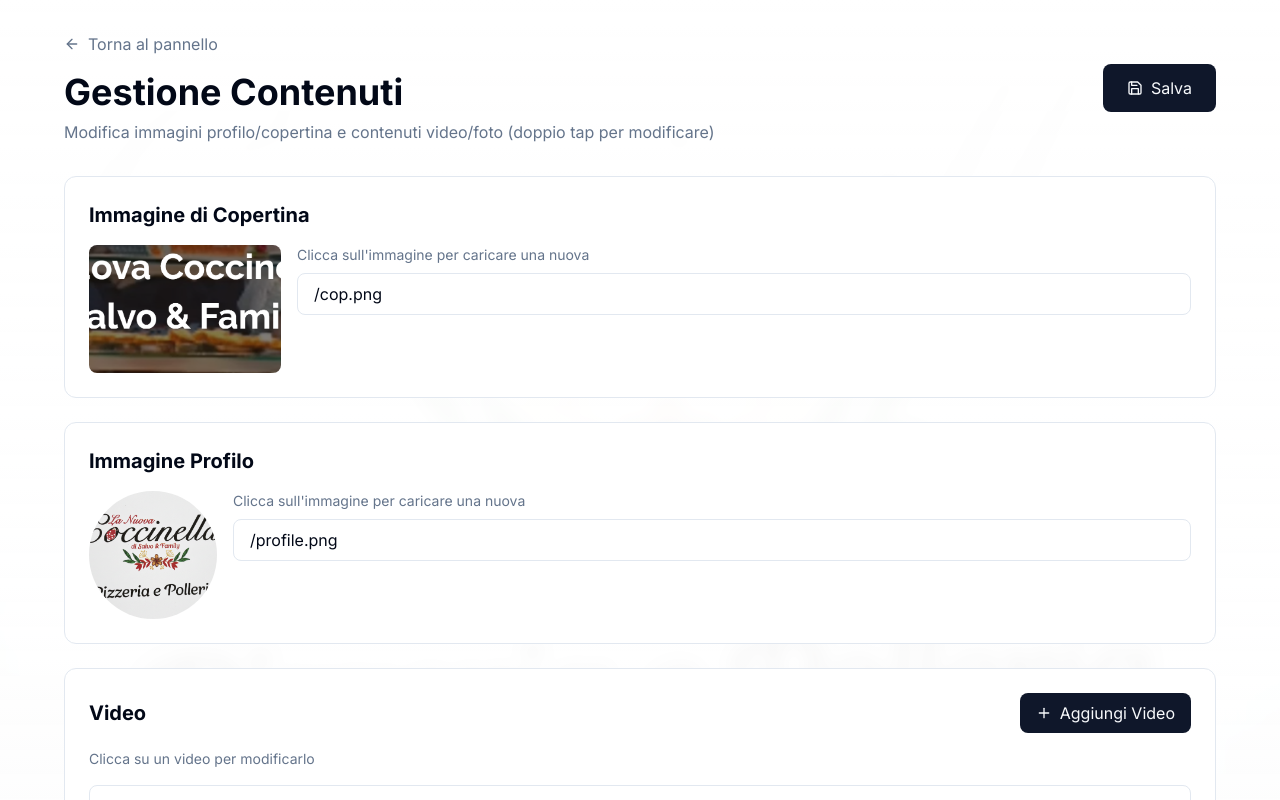
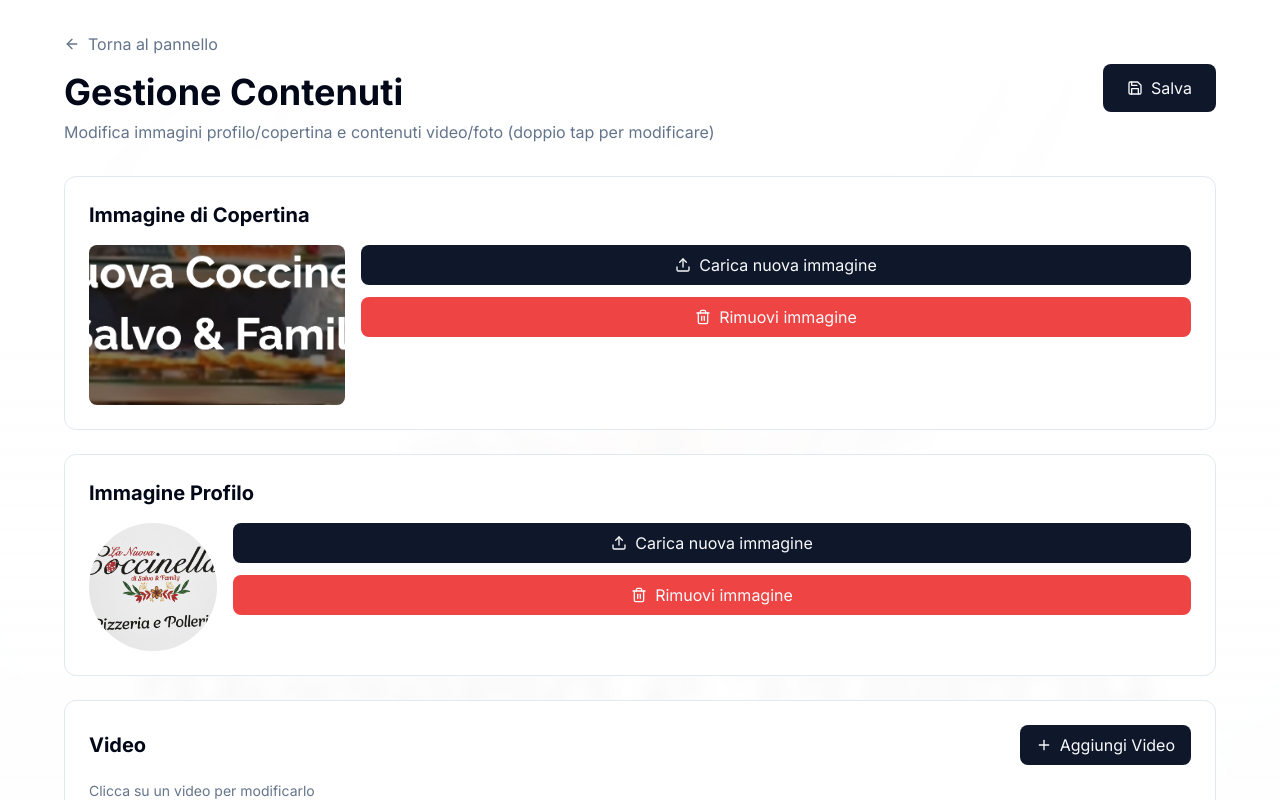
Before and after one commit to LCtech96/LaNuovaCoccinella, a Next.js app: page /admin/content in a window 1280 px wide. Shown: the top 800 px of the page. Built offline with nearby package versions, Linux system fonts and the light colour scheme; no server answers; the database is empty; a web font is replaced by a local one.

Commit message:
Semplificata interfaccia upload immagini copertina e profilo: rimossi campi URL, aggiunti pulsanti chiari per caricare/rimuovere

```diff
--- a/app/admin/content/page.tsx
+++ b/app/admin/content/page.tsx
@@ -320,9 +320,11 @@ export default function AdminContentPage() {
           {/* Immagine di copertina */}
           <div className="bg-card border border-border rounded-xl p-4 md:p-6">
             <h2 className="text-lg md:text-xl font-bold mb-4">Immagine di Copertina</h2>
-            <div className="flex flex-col md:flex-row gap-4">
-              <div className="relative w-full md:w-48 h-32 bg-muted rounded-lg overflow-hidden flex-shrink-0">
+            <div className="flex flex-col md:flex-row gap-4 items-start">
+              <div className="relative w-full md:w-64 h-40 bg-muted rounded-lg overflow-hidden flex-shrink-0">
                 <img src={content.coverImage} alt="Cover" className="w-full h-full object-cover" />
+              </div>
+              <div className="flex-1 flex flex-col gap-3">
                 <input
                   type="file"
                   accept="image/*"
@@ -334,21 +336,29 @@ export default function AdminContentPage() {
                       })
                     }
                   }}
-                  className="absolute inset-0 opacity-0 cursor-pointer"
+                  className="hidden"
+                  id="cover-image-upload"
                 />
-                <div className="absolute inset-0 bg-black/50 opacity-0 hover:opacity-100 transition-opacity flex items-center justify-center">
-                  <Upload className="w-6 h-6 text-white" />
-                </div>
-              </div>
-              <div className="flex-1">
-                <p className="text-sm text-muted-foreground mb-2">Clicca sull&apos;immagine per caricare una nuova</p>
-                <input
-                  type="text"
-                  value={content.coverImage}
-                  onChange={(e) => setContent({ ...content, coverImage: e.target.value })}
-                  className="w-full px-4 py-2 bg-background border border-border rounded-lg"
-                  placeholder="/cop.png"
-                />
+                <label
+                  htmlFor="cover-image-upload"
+                  className="flex items-center justify-center gap-2 px-4 py-2 bg-primary text-primary-foreground rounded-lg cursor-pointer hover:bg-primary/90 transition-colors"
+                >
+                  <Upload className="w-4 h-4" />
+                  <span>Carica nuova immagine</span>
+                </label>
+                {content.coverImage && (
+                  <button
+                    onClick={() => {
+                      if (confirm("Sei sicuro di voler rimuovere l'immagine di copertina?")) {
+                        setContent({ ...content, coverImage: "/cop.png" })
+                      }
+                    }}
+                    className="flex items-center justify-center gap-2 px-4 py-2 bg-destructive text-destructive-foreground rounded-lg hover:bg-destructive/90 transition-colors"
+                  >
+                    <Trash2 className="w-4 h-4" />
+                    <span>Rimuovi immagine</span>
+                  </button>
+                )}
               </div>
             </div>
           </div>
@@ -356,9 +366,11 @@ export default function AdminContentPage() {
           {/* Immagine profilo */}
           <div className="bg-card border border-border rounded-xl p-4 md:p-6">
             <h2 className="text-lg md:text-xl font-bold mb-4">Immagine Profilo</h2>
-            <div className="flex flex-col md:flex-row gap-4">
+            <div className="flex flex-col md:flex-row gap-4 items-start">
               <div className="relative w-32 h-32 bg-muted rounded-full overflow-hidden flex-shrink-0 mx-auto md:mx-0">
                 <img src={content.profileImage} alt="Profile" className="w-full h-full object-cover" />
+              </div>
+              <div className="flex-1 flex flex-col gap-3">
                 <input
                   type="file"
                   accept="image/*"
@@ -370,21 +382,29 @@ export default function AdminContentPage() {
                       })
                     }
                   }}
-                  className="absolute inset-0 opacity-0 cursor-pointer"
+                  className="hidden"
+                  id="profile-image-upload"
                 />
-                <div className="absolute inset-0 bg-black/50 opacity-0 hover:opacity-100 transition-opacity flex items-center justify-center">
-                  <Upload className="w-6 h-6 text-white" />
-                </div>
-              </div>
-              <div className="flex-1">
-                <p className="text-sm text-muted-foreground mb-2">Clicca sull&apos;immagine per caricare una nuova</p>
-                <input
-                  type="text"
-                  value={content.profileImage}
-                  onChange={(e) => setContent({ ...content, profileImage: e.target.value })}
-                  className="w-full px-4 py-2 bg-background border border-border rounded-lg"
-                  placeholder="/profile.png"
-                />
+                <label
+                  htmlFor="profile-image-upload"
+                  className="flex items-center justify-center gap-2 px-4 py-2 bg-primary text-primary-foreground rounded-lg cursor-pointer hover:bg-primary/90 transition-colors"
+                >
+                  <Upload className="w-4 h-4" />
+                  <span>Carica nuova immagine</span>
+                </label>
+                {content.profileImage && (
+                  <button
+                    onClick={() => {
+                      if (confirm("Sei sicuro di voler rimuovere l'immagine profilo?")) {
+                        setContent({ ...content, profileImage: "/profile.png" })
+                      }
+                    }}
+                    className="flex items-center justify-center gap-2 px-4 py-2 bg-destructive text-destructive-foreground rounded-lg hover:bg-destructive/90 transition-colors"
+                  >
+                    <Trash2 className="w-4 h-4" />
+                    <span>Rimuovi immagine</span>
+                  </button>
+                )}
               </div>
             </div>
           </div>
```
